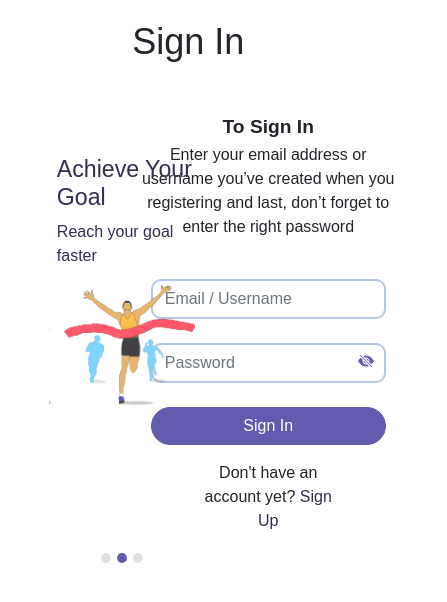
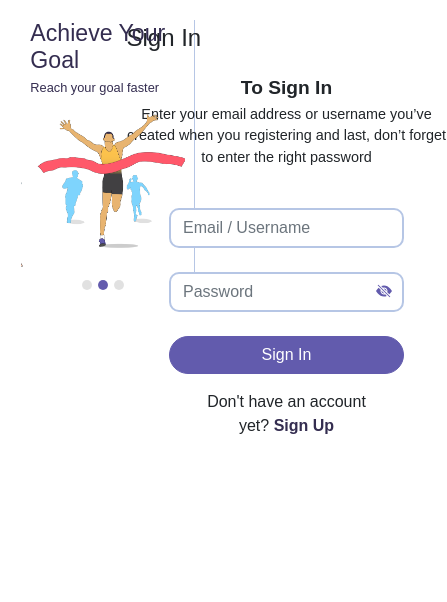
Before and after one commit to gilangsukmaw/remindme-notification, a React (Create React App) app: page / in a window 390 px wide. Shown: the top 602 px of the page, 447 px wide, since content can reach past the window. Built offline with nearby package versions, Linux system fonts and the light colour scheme.

Commit message:
add modal

```diff
--- a/src/Pages/SigninPage/Sign.css
+++ b/src/Pages/SigninPage/Sign.css
@@ -1,55 +1,81 @@
-*{
+* {
     font-family: 'Poppins', sans-serif;
     color: 'dark';
 }
-.SignUpBox{
+
+.CarouselBox {
+    max-width: 90%;
+    align-items: flex-start;
+}
+
+.CarouselBox h3 {
+    font-weight: 700;
+    margin-bottom: 0.2rem;
+}
+
+.SignText {
+    font-size: 2.5rem;
+    font-weight: 500;
+}
+
+.SignUpBox {
     margin-top: 5rem;
 }
-.InformationBox{
+
+.InformationBox {
     width: 28rem;
 }
-.SignIn-Container{
+
+.SignIn-Container {
     width: 28rem;
     margin-top: 3rem;
 }
-.SiginInform{
+
+.SiginInform {
     width: 28rem;
 
 }
-.SignIn-Container h3{
+
+.SignIn-Container h3 {
     font-size: 1.5rem;
     font-weight: 700;
     line-height: 2rem;
     margin-bottom: 1rem;
 }
-.SignIn-Container p{
+
+.SignIn-Container p {
     font-size: 1.25rem;
     font-weight: 300;
     text-align: center;
 }
+
 .SignUp-Container {
     width: 28rem;
 }
+
 .SignUp-Container p {
     font-size: 1.25rem;
     font-weight: 300;
     text-align: center;
 }
+
 .SignUp-Container h3 {
     font-size: 1.5rem;
     font-weight: 700;
     line-height: 2rem;
 }
 
- .carousel-indicators{
+.carousel-indicators {
     margin-bottom: -1.5rem !important;
     /* background: black !important; */
 
 }
+
 .carousel-indicators .active {
     background-color: #625AAD !important;
 
 }
+
 .carousel-indicators button {
     border-radius: 50% !important;
     width: 10px !important;
@@ -57,51 +83,73 @@ margin-top: 3rem;
     background-color: #C4C4C4 !important;
 
 }
-.signUpButton{
+
+.signUpButton {
     margin-top: 1rem;
 }
+
 .carousel.item {
     /* max-width: 400px !important; */
     justify-content: center;
 }
+
 @import url('https://fonts.googleapis.com/css2?family=Poppins:wght@100;300&display=swap');
 
 @media screen and (max-width: 1024px) {
+    .CarouselBox p {
+        font-size: 0.8rem;
+    }
 
-    .SignUpBox{
+    .CarouselBox h3 {
+        font-weight: 500;
+
+    }
+
+    .SignText {
+        font-size: 1.5rem;
+        font-weight: 500;
+    }
+
+    .SignUpBox {
         margin-top: 2rem;
     }
-.SignUp-Container {
-        width: 17rem;
-        margin-top: 2rem;
+
+    .InformationBox {
+        width: 20rem;
     }
-.InformationBox{
-    width: 17rem;
-}
-.SiginInform{
+
+    .SiginInform {
         width: 100%;
 
     }
-.SignIn-Container{
-    width: 17rem;
-    margin-top: 3rem;
+
+    .SignIn-Container {
+        width: 20rem;
+        margin-top: 1rem;
     }
-.SignIn-Container h3{
+
+    .SignIn-Container h3 {
         font-size: 1.2rem;
         font-weight: 700;
         margin-bottom: 0rem;
     }
-.SignIn-Container p{
+
+    .SignIn-Container p {
+        font-size: 0.9rem;
+        font-weight: 300;
+        text-align: center;
+    }
+
+    .SignUp-Container {
+        width: 20rem;
+        margin-top: 2rem;
+    }
+    .SignUp-Container p {
         font-size: 1rem;
         font-weight: 300;
         text-align: center;
     }
 
-.SignUp-Container p {
-    font-size: 1rem;
-    font-weight: 300;
-    text-align: center;
-}
     .SignUp-Container h3 {
         font-size: 1.25rem;
         font-weight: 700;
--- a/src/Pages/SigninPage/SignIn.jsx
+++ b/src/Pages/SigninPage/SignIn.jsx
@@ -22,7 +22,7 @@ function SignIn() {
 
     return (
         <div>
-            <h5 style={{fontSize:'2.25rem', fontWeight:'500'}}>Sign In</h5>
+            <div className='SignText' >Sign In</div>
             <div className='SignIn-Container d-flex align-items-center justify-content-center flex-column'>
                 <h3 >
                     To Sign In
@@ -44,13 +44,13 @@ function SignIn() {
                                 placeholder="Password" />
                             <Button style={{float:'right', marginTop:'-2.5rem', background:'none', border:'none'}} onMouseDown={handleMouseDownPassword} onClick={handleClickShowPassword}>
                                 { !values.showPassword ? <svg  xmlns="http://www.w3.org/2000/svg" width="16" height="16"
-                                    fill="#625BAD" class="bi bi-eye-slash-fill" viewBox="0 0 16 16">
+                                    fill="#625BAD" className="bi bi-eye-slash-fill" viewBox="0 0 16 16">
                                     <path
                                         d="m10.79 12.912-1.614-1.615a3.5 3.5 0 0 1-4.474-4.474l-2.06-2.06C.938 6.278 0 8 0 8s3 5.5 8 5.5a7.029 7.029 0 0 0 2.79-.588zM5.21 3.088A7.028 7.028 0 0 1 8 2.5c5 0 8 5.5 8 5.5s-.939 1.721-2.641 3.238l-2.062-2.062a3.5 3.5 0 0 0-4.474-4.474L5.21 3.089z" />
                                     <path
                                         d="M5.525 7.646a2.5 2.5 0 0 0 2.829 2.829l-2.83-2.829zm4.95.708-2.829-2.83a2.5 2.5 0 0 1 2.829 2.829zm3.171 6-12-12 .708-.708 12 12-.708.708z" />
                                 </svg> : <svg xmlns="http://www.w3.org/2000/svg" width="16" height="16"
-                                    fill="#625BAD" class="bi bi-eye-fill" viewBox="0 0 16 16">
+                                    fill="#625BAD" className="bi bi-eye-fill" viewBox="0 0 16 16">
                                     <path d="M10.5 8a2.5 2.5 0 1 1-5 0 2.5 2.5 0 0 1 5 0z" />
                                     <path
                                         d="M0 8s3-5.5 8-5.5S16 8 16 8s-3 5.5-8 5.5S0 8 0 8zm8 3.5a3.5 3.5 0 1 0 0-7 3.5 3.5 0 0 0 0 7z" />
--- a/src/Pages/SigninPage/SignInBase.jsx
+++ b/src/Pages/SigninPage/SignInBase.jsx
@@ -16,11 +16,11 @@ const [SignUpPage, setSignUpPage] = useState(true)
 return (
 <>
     <div>
-        <Container className='d-flex flex-row justify-content-center'
-            style={{maxWidth:'100%', marginLeft:'auto', marginRight:'auto', margin:'5% 0 10% 0'}}>
+        <Container className='d-flex flex-row align-items-start justify-content-center'
+            style={{maxWidth:'100%', marginLeft:'auto', marginRight:'auto', margin:'5% 0 10% 0', }}>
 
-            <Col className='d-flex ' style={{maxWidth:'40%'}}>
-            <Carousel className='d-flex justify-content-center align-items-center flex-column text-dark' interval={5000}
+            <Col className='LeftBox d-flex justify-content-center' style={{maxWidth:'50%',borderRight:'1px solid #B6C6E5',}}>
+            <Carousel className='CarouselBox d-flex justify-content-center align-items-start flex-column text-dark' interval={5000}
                 controls={false}>
                 <Carousel.Item>
                     <h3>Organize Your Life</h3>
@@ -43,17 +43,17 @@ return (
             </Carousel>
             </Col>
 
-            {/*
-            <Col className='Line'>
+
+            {/* <Col style={{maxWidth:'10%'}} className='Line'>
             </Col> */}
 
 
-            <Col className='d-flex justify-content-center align-self-start align-items-center flex-column' style={{maxWidth:'40%'}}>
+            <Col className='RightBox d-flex justify-content-center align-self-start align-items-center flex-column' style={{maxWidth:'50%', }}>
             {SignUpPage ?
             <SignIn /> :
             <SignUp />}
             {!SignUpPage ? null : <p className="text-center mt-3">Don't have an account yet? <a
-                    style={{ cursor: 'pointer', textDecoration:'none' }} onClick={()=> setSignUpPage(false)}
+                    style={{ cursor: 'pointer', textDecoration:'none', fontWeight:'700' }} onClick={()=> setSignUpPage(false)}
                     className="text-dark">Sign Up</a></p>}
 
             </Col>
--- a/src/Pages/SigninPage/SignUp.jsx
+++ b/src/Pages/SigninPage/SignUp.jsx
@@ -1,8 +1,10 @@
 import React from 'react'
-import { Container, Col, Carousel, Form, Button, FormControl, InputGroup} from 'react-bootstrap';
+import { Modal, Col, Form, Button, FormControl, InputGroup} from 'react-bootstrap';
 import { useState } from "react"
 import './Sign.css'
-
+import './modal.css'
+import ceklis from '../../img/signupChecklist.png'
+import {Link} from 'react-router-dom';
 
 function SignUp() {
 const [page, setPage] = useState(1);
@@ -20,81 +22,105 @@ const handleMouseDownPassword = (event) => {
 event.preventDefault();
 };
 
-const handlePasswordChange = (prop) => (event) => {
-setValues({ ...values, [prop]: event.target.value });
-};
+// const handlePasswordChange = (prop) => (event) => {
+// setValues({ ...values, [prop]: event.target.value });
+// };
+const [modalShow, setModalShow] = React.useState(false);
 
-
+function MyVerticallyCenteredModal(props) {
+return (
+<Modal className='ModalSignUp' sytle={{maxWidth:'1rem'}} {...props} size="lg"
+    aria-labelledby="contained-modal-title-vcenter" centered>
+    <Modal.Header>
+        <Modal.Title id="contained-modal-title-vcenter">
+            <img src={ceklis}></img>
+        </Modal.Title>
+    </Modal.Header>
+    <Modal.Body style={{borderBottom:'none'}}>
+        <p>
+            Congratulations!<br></br>
+            we successfully verified
+            your account
+        </p>
+    </Modal.Body>
+    <Modal.Footer>
+        <a href='/'><Button variant='warning'
+                style={{padding:'0.5rem 2rem 0.5rem 2rem', borderRadius:'35px', fontWeight:'700'}}
+                onClick={props.onHide}>Let’s Get It</Button></a>
+    </Modal.Footer>
+</Modal>
+);
+}
 
 return (
 <>
     <div className='text-dark'>
-    <h5 style={{fontSize:'2.25rem', fontWeight:'500'}}>Sign Up</h5>
+        <div className='SignText'>Sign Up</div>
         <div className='SignUpBox ' style={{Width:'28rem'}}>
 
-        <div className='SignUp-Container d-flex align-items-center justify-content-center flex-column'
-            >
+            <div className='SignUp-Container d-flex align-items-center justify-content-center flex-column'>
 
                 {/* --------------------------------page one---------------------------------- */}
                 {page === 1 ? <h3>
                     First Name
                 </h3> : null }
-            {page === 1 ?<p >
+                {page === 1 ?<p>
                     The first step to start is enter your first name in this box below
                 </p>: null }
                 {/* --------------------------------page two---------------------------------- */}
                 {page === 2 ? <h3>
                     Last Name
                 </h3> : null }
-            {page === 2 ?<p >
+                {page === 2 ?<p>
                     Let us know you better, with entering your last name </p>: null }
                 {/* --------------------------------page three-------------------------------- */}
                 {page === 3 ? <h3>
                     Username </h3> : null }
-            {page === 3 ?<p >
+                {page === 3 ?<p>
                     What should we call you? Please enter your username </p>: null }
                 {/* --------------------------------page four--------------------------------- */}
                 {page === 4 ? <h3>
                     Email
                 </h3> : null }
-            {page === 4 ?<p >
+                {page === 4 ?<p>
                     Tell us how to reach you by enter your Email address in the box below </p>: null }
                 {/* --------------------------------page five--------------------------------- */}
                 {page === 5 ? <h3>
                     Password
                 </h3> : null }
-            {page === 5 ?<p >
+                {page === 5 ?<p>
                     Don’t let anyone know when you enter your password </p>: null }
 
+                {/* --------------------------------page one---------------------------------- */}
                 <Form className='InformationBox'>
                     <Form.Group className="mb-4 mt-4" controlId="FirsName">
                         {page === 1 ?
-                    <Form.Control style={{width:'100%', borderRadius:'10px', border:'2px solid #B6C6E5'}} type="text"
-                        placeholder="First Name" />
+                        <Form.Control style={{width:'100%', borderRadius:'10px', border:'2px solid #B6C6E5'}}
+                            type="text" placeholder="First Name" />
                         : null}
                     </Form.Group>
                     {/* --------------------------------page two---------------------------------- */}
 
                     <Form.Group className="mb-4 mt-4" controlId="FirsName">
                         {page === 2 ?
-                    <Form.Control style={{width:'100%', borderRadius:'10px', border:'2px solid #B6C6E5'}} type="text"
-                        placeholder="Last Name" />
+                        <Form.Control style={{width:'100%', borderRadius:'10px', border:'2px solid #B6C6E5'}}
+                            type="text" placeholder="Last Name" />
                         : null}
                     </Form.Group>
                     {/* --------------------------------page three---------------------------------- */}
 
                     <Form.Group className="mb-4 mt-4" controlId="FirsName">
                         {page === 3 ?
-                    <Form.Control style={{width:'100%', borderRadius:'10px', border:'2px solid #B6C6E5'}} type="text"
-                        placeholder="Username" />
+                        <Form.Control style={{width:'100%', borderRadius:'10px', border:'2px solid #B6C6E5'}}
+                            type="text" placeholder="Username" />
                         : null}
                     </Form.Group>
                     {/* --------------------------------page four---------------------------------- */}
 
                     <Form.Group className="mb-4 mt-4" controlId="FirsName">
                         {page === 4 ?
-                    <Form.Control style={{width:'100%', borderRadius:'10px', border:'2px solid #B6C6E5'}} type="email"
-                        placeholder="Email" />
+                        <Form.Control style={{width:'100%', borderRadius:'10px', border:'2px solid #B6C6E5'}}
+                            type="email" placeholder="Email" />
                         : null}
                     </Form.Group>
 
@@ -120,9 +146,6 @@ return (
                                     <path
                                         d="M0 8s3-5.5 8-5.5S16 8 16 8s-3 5.5-8 5.5S0 8 0 8zm8 3.5a3.5 3.5 0 1 0 0-7 3.5 3.5 0 0 0 0 7z" />
                                 </svg> } </Button>
-
-
-
                         </Form.Group>
                         : null}
                     </Form.Group>
@@ -132,7 +155,7 @@ return (
                         { page === 1 ? <Button disabled variant="warning" onClick={()=> setPage(page-1)}
                             style={{width:'45%', borderRadius:'35px'}}>
                             Prev
-                    </Button>  : <Button variant="warning" onClick={()=> setPage(page-1)}
+                        </Button> : <Button variant="warning" onClick={()=> setPage(page-1)}
                             style={{width:'45%', borderRadius:'35px'}}>
                             Prev
                         </Button> }
@@ -140,9 +163,13 @@ return (
                             style={{width:'45%', borderRadius:'35px'}}>
                             Next
                         </Button> }
-                    {page === 5 ? <Button variant="warning" type="submit" style={{width:'45%', borderRadius:'35px'}}>
+                        {page === 5 ? <Button variant="warning" onClick={()=> setModalShow(true)}
+                            style={{width:'45%', borderRadius:'35px'}}>
                             Submit
                         </Button> : null }
+                        {/*sementara pakai button, nanti saat sdh ada fungsi, modal masukin ke fungsi*/}
+                        <MyVerticallyCenteredModal show={modalShow} onHide={()=> setModalShow(false)}
+                            />
                     </div>
                 </Form>
 
--- /dev/null
+++ b/src/Pages/SigninPage/modal.css
@@ -0,0 +1,35 @@
+.modal-dialog {
+    justify-content: center !important;
+    max-width: 25rem !important;
+
+
+}
+
+.modal-header {
+    padding-top: 3.5rem !important;
+    min-height: 10rem;
+    border-bottom: none !important;
+}
+
+.modal-header img {
+    width: 100px;
+
+}
+
+.modal-content {
+    align-items: center !important;
+    border-radius: 0.75rem !important;
+    border: none;
+}
+
+.ModalSignUp p {
+    max-width: 20rem !important;
+
+    font-size: 1.5rem;
+    text-align: center;
+}
+
+.modal-footer {
+padding-bottom: 4rem !important;
+    border: none !important;
+}
```
Also changed, not shown: src/img/signupChecklist.png (added). Lines whose indentation alone changed are shown as unchanged.
